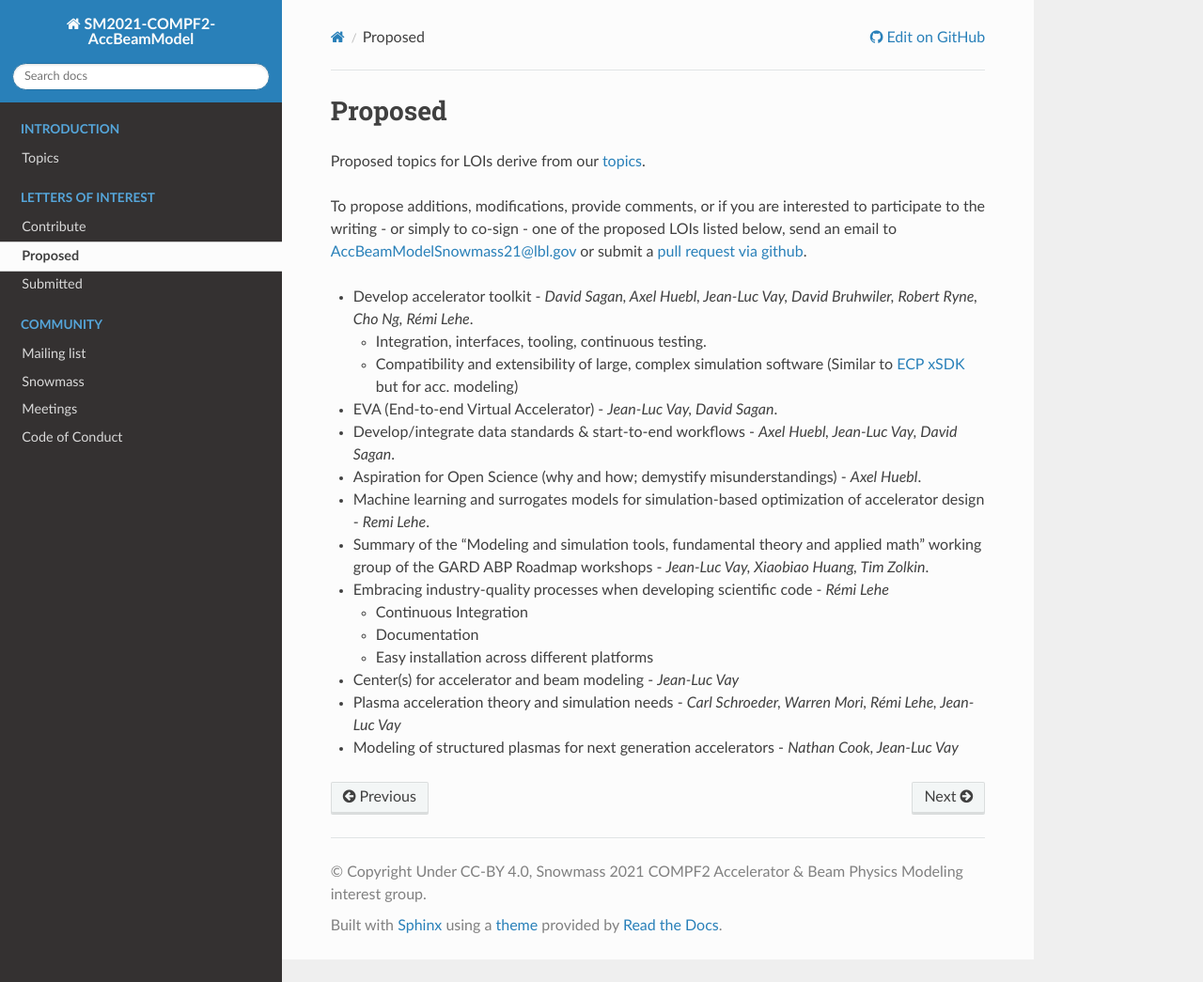
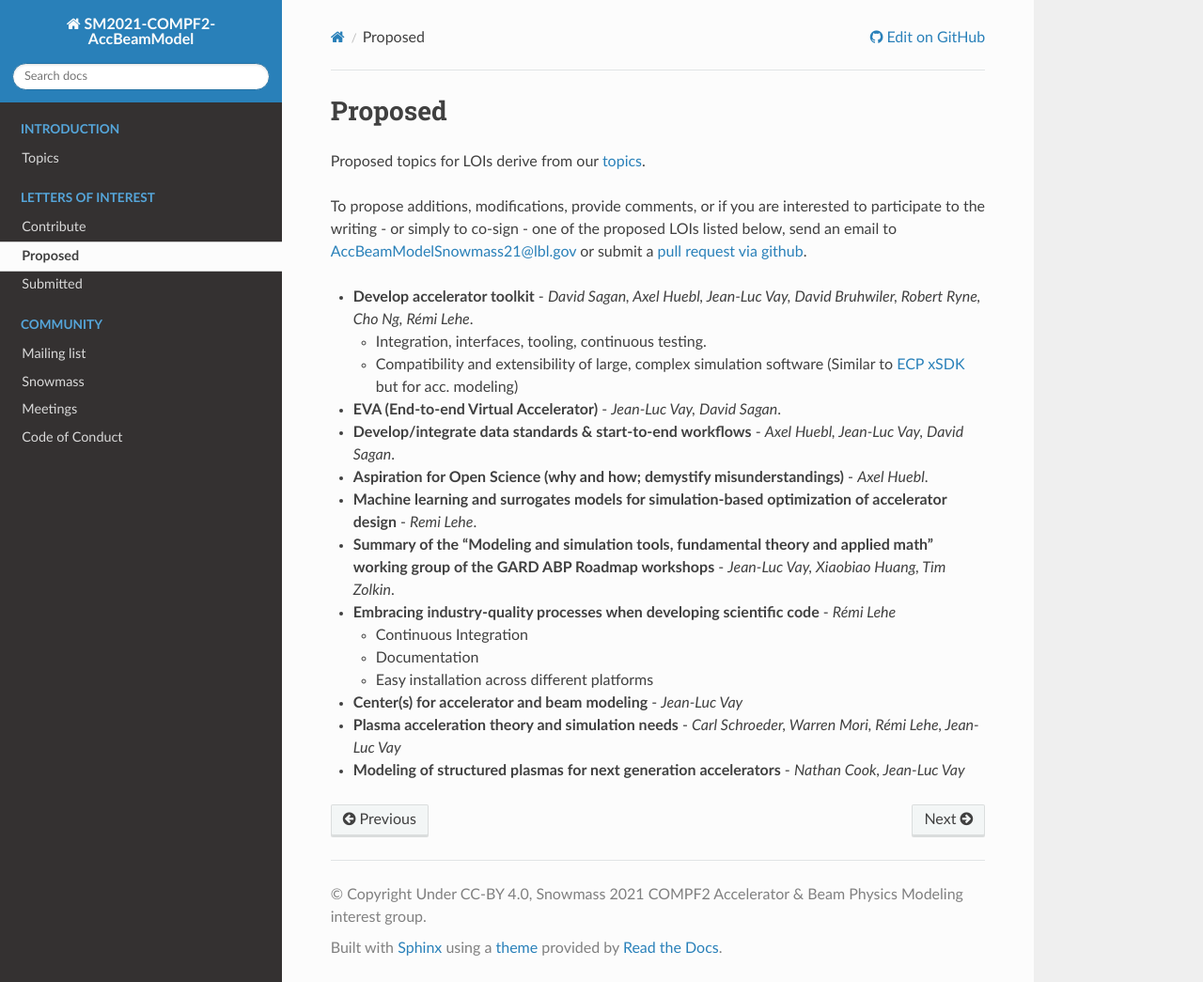
Before and after one commit to snowmass-compf2-accbeammodel/snowmass-compf2-accbeammodel.github.io, a Sphinx documentation site: the page built from docs/source/loi/proposed.rst, in a window 1280 px wide and 1045 px high. Shown: the whole window at 94% size. Built offline with Sphinx 7.4.7 and the Read the Docs theme 2.0.0, drawn with Linux system fonts in a browser that asks for light colours.

```diff
--- a/docs/source/introduction/topics.rst
+++ b/docs/source/introduction/topics.rst
@@ -56,6 +56,7 @@ As the *Accelerator & beam physics modeling* interest group in the `Theoretical
 
     * RF cavities
     * Magnets
+    * structured plasmas
     * ...
 
   * ...
--- a/docs/source/loi/proposed.rst
+++ b/docs/source/loi/proposed.rst
@@ -8,20 +8,20 @@ Proposed topics for LOIs derive from our :ref:`topics <introduction-topics>`.
 To propose additions, modifications, provide comments, or if you are interested to participate to the writing - or simply to co-sign - one of the proposed LOIs listed below, send an email to AccBeamModelSnowmass21@lbl.gov or submit a `pull request via github <https://github.com/snowmass-compf2-accbeammodel/snowmass-compf2-accbeammodel.github.io/blob/latest/docs/source/loi/proposed.rst>`_.
 
 
-- Develop accelerator toolkit - *David Sagan, Axel Huebl, Jean-Luc Vay, David Bruhwiler, Robert Ryne, Cho Ng, Rémi Lehe*.
+- **Develop accelerator toolkit** - *David Sagan, Axel Huebl, Jean-Luc Vay, David Bruhwiler, Robert Ryne, Cho Ng, Rémi Lehe*.
 
   - Integration, interfaces, tooling, continuous testing.
   - Compatibility and extensibility of large, complex simulation software (Similar to `ECP xSDK <http://xsdk.info>`_ but for acc. modeling)
-- EVA (End-to-end Virtual Accelerator) - *Jean-Luc Vay, David Sagan*.
-- Develop/integrate data standards & start-to-end workflows - *Axel Huebl, Jean-Luc Vay, David Sagan*.
-- Aspiration for Open Science (why and how; demystify misunderstandings) - *Axel Huebl*.
-- Machine learning and surrogates models for simulation-based optimization of accelerator design - *Remi Lehe*.
-- Summary of the "Modeling and simulation tools, fundamental theory and applied math" working group of the GARD ABP Roadmap workshops - *Jean-Luc Vay, Xiaobiao Huang, Tim Zolkin*.
-- Embracing industry-quality processes when developing scientific code - *Rémi Lehe*
+- **EVA (End-to-end Virtual Accelerator)** - *Jean-Luc Vay, David Sagan*.
+- **Develop/integrate data standards & start-to-end workflows** - *Axel Huebl, Jean-Luc Vay, David Sagan*.
+- **Aspiration for Open Science (why and how; demystify misunderstandings)** - *Axel Huebl*.
+- **Machine learning and surrogates models for simulation-based optimization of accelerator design** - *Remi Lehe*.
+- **Summary of the "Modeling and simulation tools, fundamental theory and applied math" working group of the GARD ABP Roadmap workshops** - *Jean-Luc Vay, Xiaobiao Huang, Tim Zolkin*.
+- **Embracing industry-quality processes when developing scientific code** - *Rémi Lehe*
 
   - Continuous Integration
   - Documentation
   - Easy installation across different platforms
-- Center(s) for accelerator and beam modeling - *Jean-Luc Vay*
-- Plasma acceleration theory and simulation needs - *Carl Schroeder, Warren Mori, Rémi Lehe, Jean-Luc Vay*
-- Modeling of structured plasmas for next generation accelerators - *Nathan Cook, Jean-Luc Vay*
+- **Center(s) for accelerator and beam modeling** - *Jean-Luc Vay*
+- **Plasma acceleration theory and simulation needs** - *Carl Schroeder, Warren Mori, Rémi Lehe, Jean-Luc Vay*
+- **Modeling of structured plasmas for next generation accelerators** - *Nathan Cook, Jean-Luc Vay*
```
